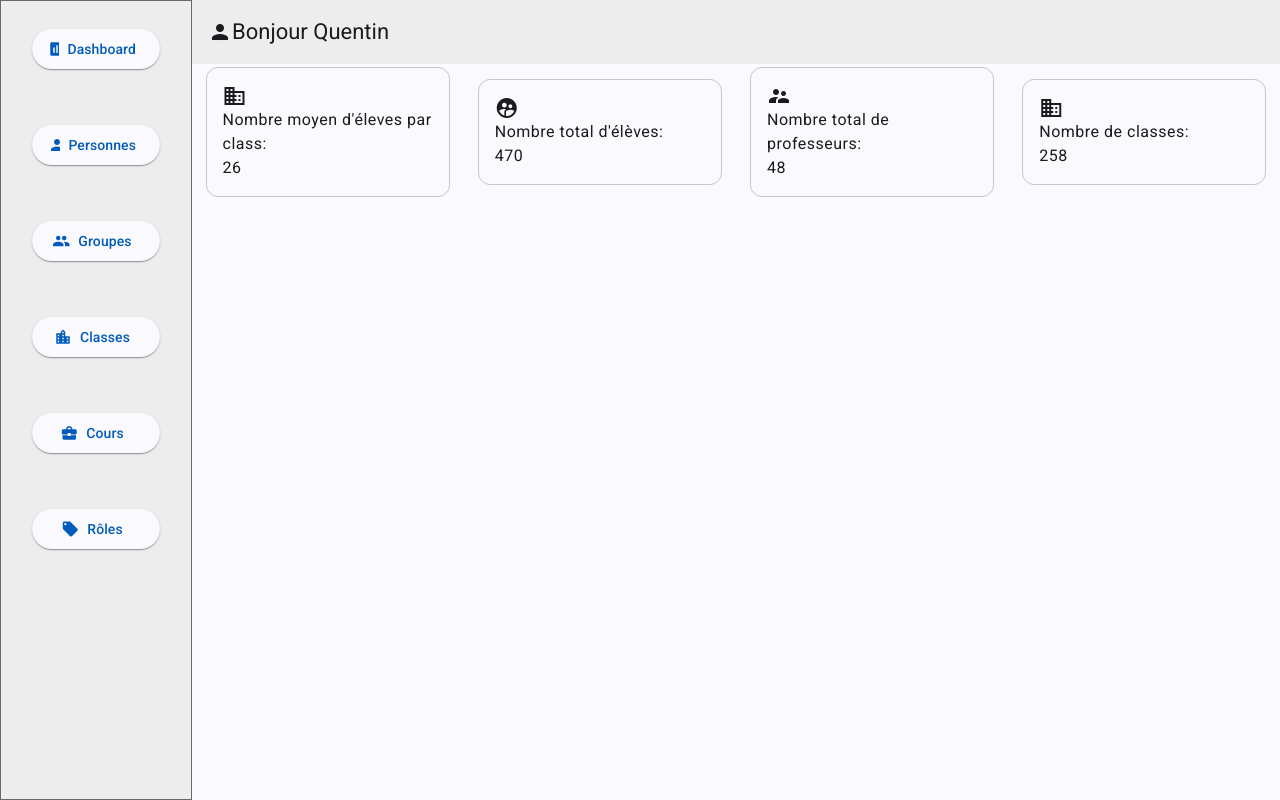
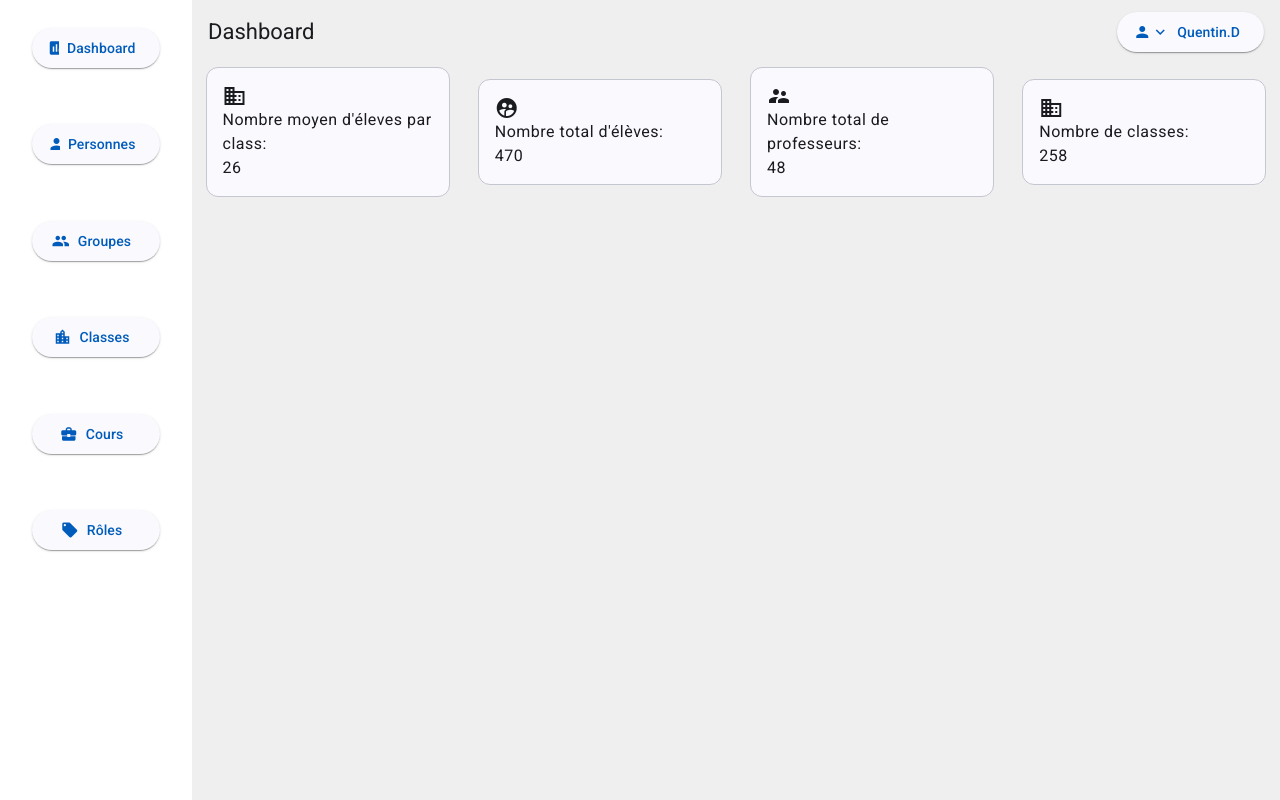
Before and after one commit to quentinDeboudt/SchoolManagement, an Angular app in the folder SchoolManagement_front/: page / in a window 1280 px wide. Built offline with nearby package versions, Linux system fonts and the light colour scheme.

Commit message:
(feature/#5_designe_and_other_page) change designe (dashboard + person)

```diff
--- a/SchoolManagement_front/src/app/app.component.html
+++ b/SchoolManagement_front/src/app/app.component.html
@@ -54,8 +54,26 @@
     <mat-drawer-content class="side-bar-main-content">
         <!-- Nav-Bar -->
         <mat-toolbar class="nav-bar">
-            <mat-icon>person</mat-icon>
-            <span>Bonjour Quentin</span>
+            <div>
+                <h2>Dashboard</h2>
+            </div>
+            <div>
+                <button mat-raised-button [matMenuTriggerFor]="menu">
+                    <mat-icon>person</mat-icon>
+                    <span>Quentin.D</span>
+                    <mat-icon>keyboard_arrow_down</mat-icon>
+                </button>
+                <mat-menu #menu="matMenu">
+                    <button mat-menu-item>
+                        <mat-icon>settings</mat-icon>
+                        <p>params</p>
+                    </button>
+                    <button mat-menu-item>
+                        <mat-icon>power_settings_new</mat-icon>
+                        <p>déconection</p>
+                    </button>
+                </mat-menu>
+            </div>
         </mat-toolbar>
 
         <router-outlet></router-outlet>
--- a/SchoolManagement_front/src/app/app.component.scss
+++ b/SchoolManagement_front/src/app/app.component.scss
@@ -5,12 +5,13 @@
 .side-bar-container {
     width: auto;
     height: 100%;
+    background: #efefef;
+
 }
 .side-bar-drawer-content {
     width: 15vw;
-    border: 1px solid #696969;
     border-radius: 0%;
-    background: #eeeded;
+    background: #ffffff;
 }
 .btn-side-bar{
     width: 10vw;
@@ -18,5 +19,8 @@
 
 //Nav Bar (Top):
 .nav-bar{
-    background: #eeeded;
+    background: #efefef;
+    display: flex;
+    flex-direction: row;
+    justify-content: space-between;
 }
--- a/SchoolManagement_front/src/app/app.component.ts
+++ b/SchoolManagement_front/src/app/app.component.ts
@@ -5,6 +5,7 @@ import { MatToolbarModule } from '@angular/material/toolbar';
 import { MatIconModule } from '@angular/material/icon';
 import { MatGridListModule } from '@angular/material/grid-list';
 import { MatButtonModule } from '@angular/material/button';
+import { MatMenuModule } from '@angular/material/menu';
 
 @Component({
   selector: 'app-root',
@@ -16,11 +17,13 @@ import { MatButtonModule } from '@angular/material/button';
     MatToolbarModule,
     MatIconModule,
     MatGridListModule,
-    MatButtonModule
+    MatButtonModule,
+    MatMenuModule
   ],
   templateUrl: './app.component.html',
   styleUrl: './app.component.scss'
 })
 export class AppComponent {
   title = 'school_calendar';
+
 }
--- a/SchoolManagement_front/src/app/person/person.component.html
+++ b/SchoolManagement_front/src/app/person/person.component.html
@@ -1 +1,18 @@
-<p>person works!</p>
+<div class="header-table">
+
+    <!-- Search part -->
+    <div>
+        <mat-form-field class="example-full-width">
+            <mat-label>Nom, Prénom..</mat-label>
+            <input matInput placeholder="Search">
+        </mat-form-field>
+
+        <button mat-icon-button>
+            <mat-icon>search</mat-icon>
+        </button>
+    </div>
+</div>
+
+<div class="table">
+    <app-generic-table ></app-generic-table>
+</div>
--- a/SchoolManagement_front/src/app/person/person.component.scss
+++ b/SchoolManagement_front/src/app/person/person.component.scss
@@ -0,0 +1,9 @@
+.header-table{
+  display: flex;
+  flex-direction: row;
+  justify-content: center;
+}
+
+.table{
+  margin: 2vw;
+}
```
Also changed, not shown: SchoolManagement_front/src/app/person/person.component.ts (+12 -1 lines).
